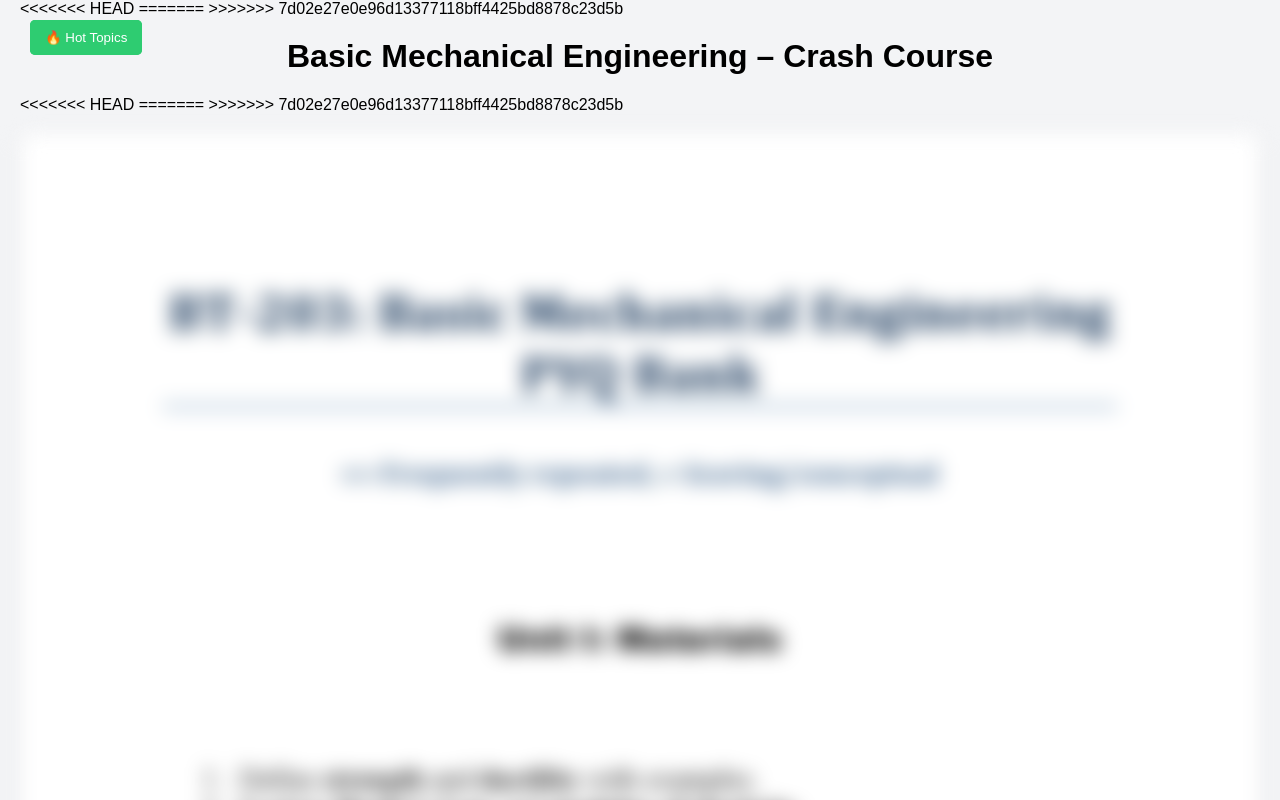
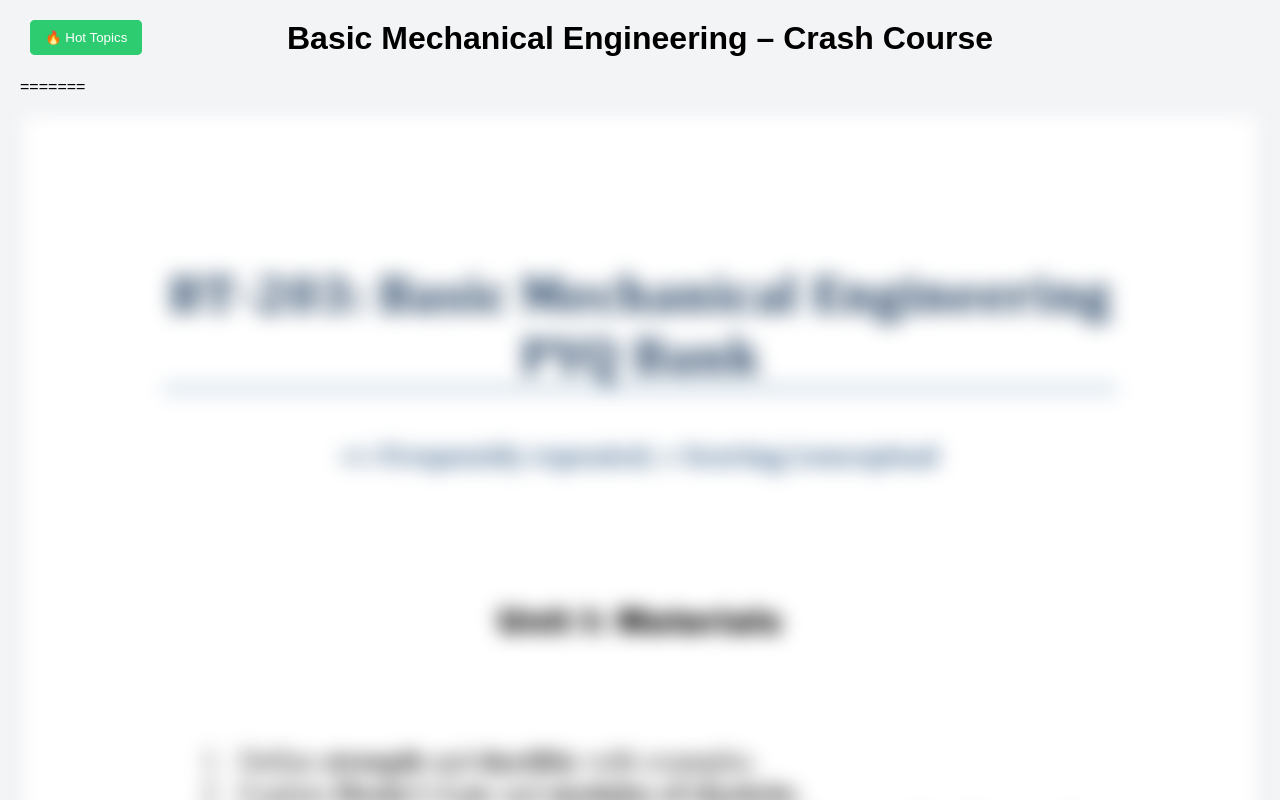
Before and after one commit to Stryder-26/secure-course-app, a plain HTML site: page crashcourse/sem2/bme.html in a window 1280 px wide. Shown: the top 800 px of the page. Drawn offline with Linux system fonts and the light colour scheme; no server answers.

Commit message:
Update bme.html

```diff
--- a/crashcourse/sem2/bme.html
+++ b/crashcourse/sem2/bme.html
@@ -88,15 +88,15 @@
 </head>
 <body oncontextmenu="return false" oncopy="return false">
 
-<<<<<<< HEAD
+
   <button class="toggle-btn" onclick="toggleSidebar()">🔥 Hot Topics</button>
 
-=======
+
   <!-- 🔥 Hot Topics Button -->
   <button class="toggle-btn" onclick="toggleSidebar()">🔥 Hot Topics</button>
 
   <!-- 📚 Sidebar -->
->>>>>>> 7d02e27e0e96d13377118bff4425bd8878c23d5b
+
   <div class="sidebar" id="sidebar">
     <h2>Cheat Sheet – BME</h2>
     <strong>Unit I: Materials</strong>
@@ -134,10 +134,10 @@
   <!-- 🧠 Page Title -->
   <h1>Basic Mechanical Engineering – Crash Course</h1>
 
-<<<<<<< HEAD
+
 =======
   <!-- 🖼️ Notes Images -->
->>>>>>> 7d02e27e0e96d13377118bff4425bd8878c23d5b
+
   <img src="/secure-course-app/assets/crashcourse/sem2/BME/page_1.jpg" alt="Page 1" class="note-image" />
   <img src="/secure-course-app/assets/crashcourse/sem2/BME/page_2.jpg" alt="Page 2" class="note-image" />
   <img src="/secure-course-app/assets/crashcourse/sem2/BME/page_3.jpg" alt="Page 3" class="note-image" />
```
